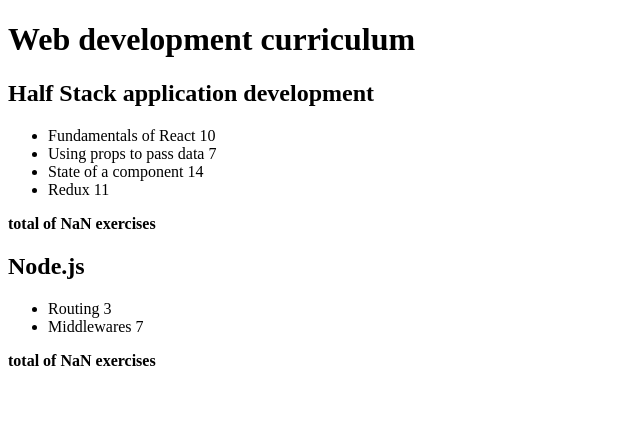
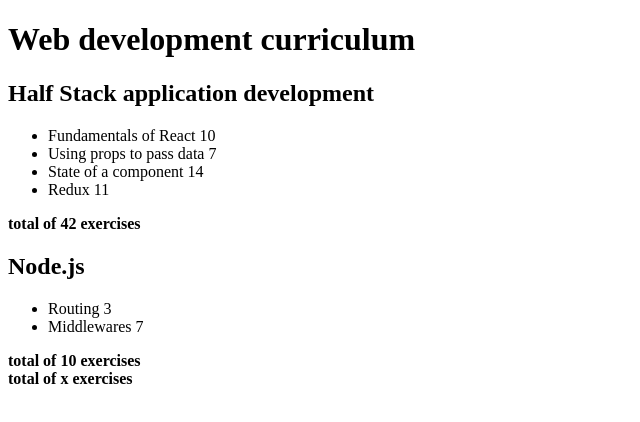
Before and after one commit to angwenfelicia/fullstackopen, a React (Vite) app in the folder part2/courseinfo/: page / in a window 1280 px wide. Shown: the top 422 px of the page, without its empty margins (0-640 px from the left). Built offline with nearby package versions, Linux system fonts and the light colour scheme.

Commit message:
exercise part 2.4 in progress

```diff
--- a/part2/courseinfo/src/App.jsx
+++ b/part2/courseinfo/src/App.jsx
@@ -1,47 +1,48 @@
 //exercise part 2.4 in progress:
-//reduce, total still NaN
+//almost done, clean code later
 
 const Header = (props) => {
-  const total = props.courses.reduce((a, v) =>
-    a + v.exercises, 0
-  )
+  //const total = props.courses.reduce((a, v) =>
+  //  a + v.exercises, 0
+  //)
+
+
 
   const headerName = props.courses.map( x =>
-    <div key={x.id}>
+    {
+      let total = 0
+      return <div key={x.id}>
       <h2>{x.name}</h2>
       <ul>
         {x.parts.map(part =>
-          <li key={part.id}>
+          {
+          total = (x.parts.reduce((a, v) => a + v.exercises, 0 ))
+          return <li key={part.id}>
             {part.name} {part.exercises}
           </li>
+          }
         )}
       </ul>
       <b>total of {total} exercises</b>
     </div>
+    }
   )
 
   return headerName
 }
 
 
+
 //map the parts
 const Content = (props) => {
+
   console.log(props)
-
-  const mapParts = props.courses.map( x =>
-    <li>{x.name}</li>
-  )
-
   // reduce using accumulator and currentValue of exercises
   // props.course.parts.reduce
-  const total = props.courses.reduce((a, v) =>
-    a + v.exercises, 0
-  )
 
   return (
     <div>
-      {mapParts}
-      <b>total of {total} exercises </b>
+      <b>total of x exercises </b>
     </div>
   )
 }
@@ -59,7 +60,7 @@ const Course = (props) => {
     <div>
       <h1>Web development curriculum</h1>
       <Header courses={courses} />
-      {/*<Content courses={courses} />*/}
+      <Content courses={courses} />
     </div>
   )
 }
```
